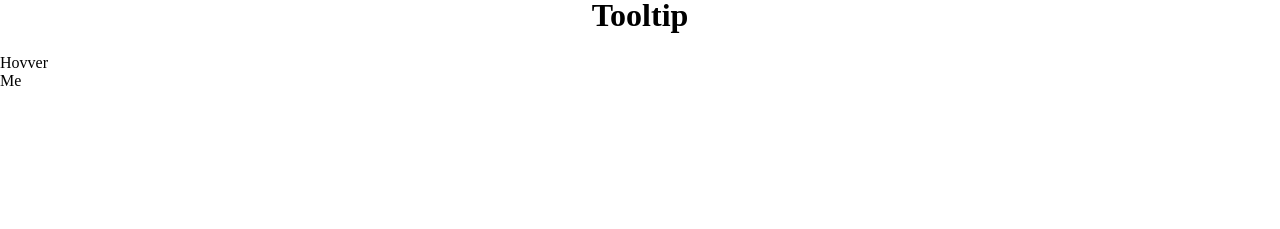
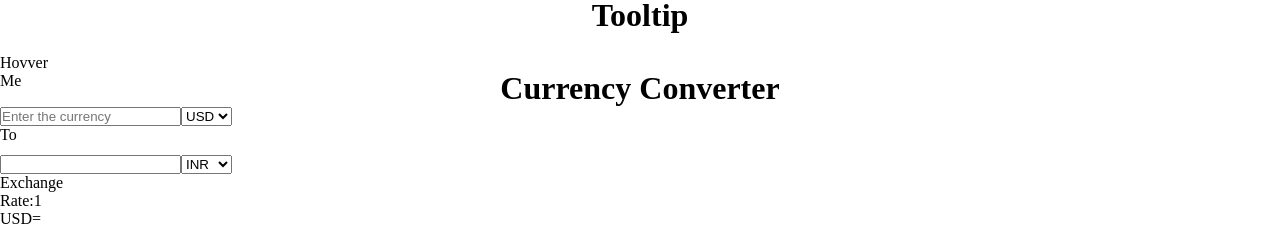
Before and after one commit to sahebraojadhav/25-Reactjs-mini-projects, a React (Vite) app: page / in a window 1280 px wide. Shown: the part 632-861 px from the top of the page. Before the commit the page ends 800 px from the top, so only its background shows below. Built offline with nearby package versions, Linux system fonts and the light colour scheme; no server answers.

Commit message:
error occured while creating of the currency converter

```diff
--- a/src/App.jsx
+++ b/src/App.jsx
@@ -8,6 +8,7 @@
 import StepProgressBarTest from './components/4.progressBar/test'
 import RandomQuoteGenerator from './components/5.RandomQuoteGenerator'
 import ToooltipTest from './components/6.ToolTipTest/test'
+import CurrencyConverter from './components/7.currency-converter'
 function App() {
 
   return (
@@ -17,7 +18,8 @@
         <CountdownTimmerTest/>
         <StepProgressBarTest/>
         <RandomQuoteGenerator/>
-       <ToooltipTest/>
+        <ToooltipTest/>
+        <CurrencyConverter/>
     </>
   )
 }
--- /dev/null
+++ b/src/components/7.currency-converter/index.jsx
@@ -0,0 +1,72 @@
+import { useEffect, useState } from "react";
+
+function CurrencyConverter() {
+  const [amount, setAmount] = useState(1);
+  const [fromCurrency, setFromCurrency] = useState("USD");
+  const [exchangeRate, setExchangeRate] = useState();
+  const [convertedAmount, setConvertedAmount] = useState();
+  const [toCurrency,setToCurrency]=useState('INR');
+
+    async function fetchExchangeRate(){
+        const apiResponse=await fetch(`https://open.er-api.com/v6/latest/${fromCurrency}`,{
+            method:"GET"
+        });
+
+        const result=apiResponse.json();
+        const calculateRate=result?.rates[toCurrency];
+        setExchangeRate(calculateRate);
+
+        setConvertedAmount((amount*calculateRate).toFixed(2));
+    }
+
+    useEffect(()=>{
+         fetchExchangeRate();
+    },[fromCurrency,toCurrency,amount])
+
+    function handleAmountChange(event){
+        setAmount(event.target.value);
+    }
+
+    function handleFromCurrencyChange(event){
+        setFromCurrency(event.target.value);
+    }
+
+    function handleToCurrencyChange(event){
+        setToCurrency(event.target.value);
+    }
+
+  return (
+    <div
+      value={amount}
+      onChange={handleAmountChange}
+      className="currency-converter"
+    >
+      <h1>Currency Converter</h1>
+      <div className="input-container">
+        <input
+          type="number"
+          name="fromcurrency"
+          placeholder="Enter the currency"
+        />
+        <select value={fromCurrency} onChange={handleFromCurrencyChange}>
+            <option value={"USD"}>USD</option>
+            <option value={"INR"}>INR</option>
+            <option value={"EUR"}>EUR</option>
+        </select>
+      </div>
+      <p>To</p>
+      <div className="input-container">
+        <input type="text" value={convertedAmount} readOnly/>
+        <select value={toCurrency} onChange={handleFromCurrencyChange} >
+            <option value={"EUR"}>EUR</option>
+            <option value={"USD"}>USD</option>
+            <option value={"INR"}>INR</option>
+        </select>
+      </div>
+      <p>Exchange Rate:1 {fromCurrency}={exchangeRate} {toCurrency}</p>
+    </div>
+  );
+}
+
+
+export default CurrencyConverter;
```
Also changed, not shown: src/components/7.currency-converter/currency.css (added).
